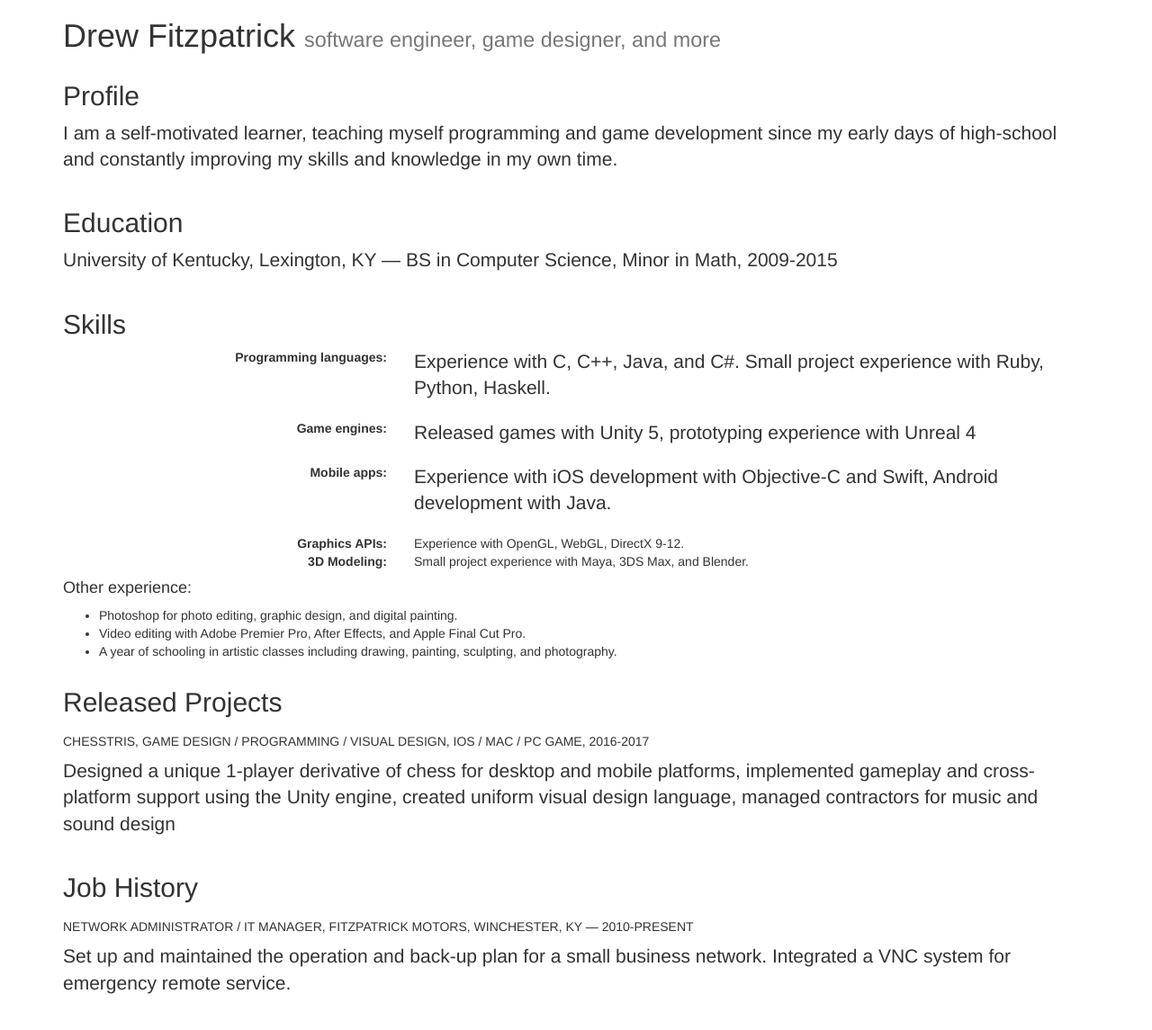
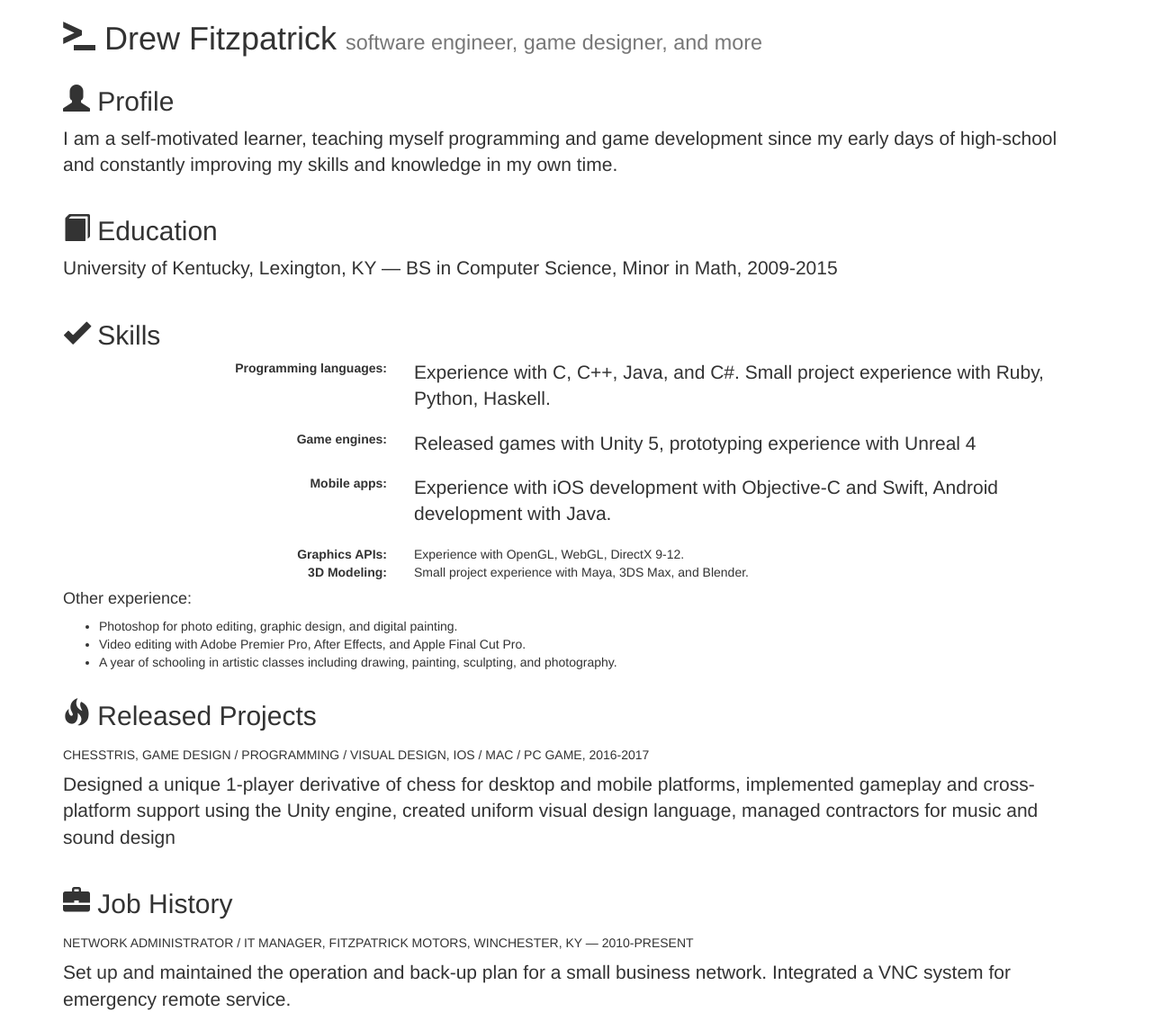
Before and after one commit to DrewFitz/drewfitz.github.io, a plain HTML site: page index.html in a window 1280 px wide. Shown: the whole page at 90% size. Drawn offline with nearby package versions, Linux system fonts and the light colour scheme.

Commit message:
Added glyphicons for headings

```diff
--- a/index.html
+++ b/index.html
@@ -18,24 +18,24 @@
 <body>
 <div class="container">
     <div class="row">
-        <div class="col-md-12"><h1>Drew Fitzpatrick <small>software engineer, game designer, and more</small></h1></div>
+        <div class="col-md-12"><h1><span class="glyphicon glyphicon-console" aria-hidden="true"></span> Drew Fitzpatrick <small>software engineer, game designer, and more</small></h1></div>
     </div>
     <div class="row">
-        <div class="col-md-12"><h2>Profile</h2></div>
+        <div class="col-md-12"><h2><span class="glyphicon glyphicon-user" aria-hidden="true"></span> Profile</h2></div>
     </div>
     <div class="row">
         <div class="col-md-12 lead">I am a self-motivated learner, teaching myself programming and game development since my early days of high-school and constantly improving my skills and knowledge in my own time.</div>
     </div>
 
     <div class="row">
-        <div class="col-md-12"><h2>Education</h2></div>
+        <div class="col-md-12"><h2><span class="glyphicon glyphicon-book" aria-hidden="true"></span> Education</h2></div>
     </div>
     <div class="row">
         <div class="col-md-12 lead">University of Kentucky, Lexington, KY &mdash; BS in Computer Science, Minor in Math, 2009-2015</div>
     </div>
 
     <div class="row">
-        <div class="col-md-12"><h2>Skills</h2></div>
+        <div class="col-md-12"><h2><span class="glyphicon glyphicon-ok" aria-hidden="true"></span> Skills</h2></div>
     </div>
 
     <div class="row">
@@ -78,7 +78,7 @@ photography.</li>
 
 
     <div class="row">
-        <div class="col-md-12"><h2>Released Projects</h2></div>
+        <div class="col-md-12"><h2><span class="glyphicon glyphicon-fire" aria-hidden="true"></span> Released Projects</h2></div>
     </div>
     <div class="row">
         <div class="col-md-12"><h5>CHESSTRIS, GAME DESIGN / PROGRAMMING / VISUAL DESIGN, IOS / MAC / PC GAME, 2016-2017</h5></div>
@@ -89,7 +89,7 @@ photography.</li>
 
 
     <div class="row">
-        <div class="col-md-12"><h2>Job History</h2></div>
+        <div class="col-md-12"><h2><span class="glyphicon glyphicon-briefcase" aria-hidden="true"></span> Job History</h2></div>
     </div>
     <div class="row">
         <div class="col-md-12"><h5>NETWORK ADMINISTRATOR / IT MANAGER, FITZPATRICK MOTORS, WINCHESTER, KY — 2010-PRESENT</h5></div>
```
